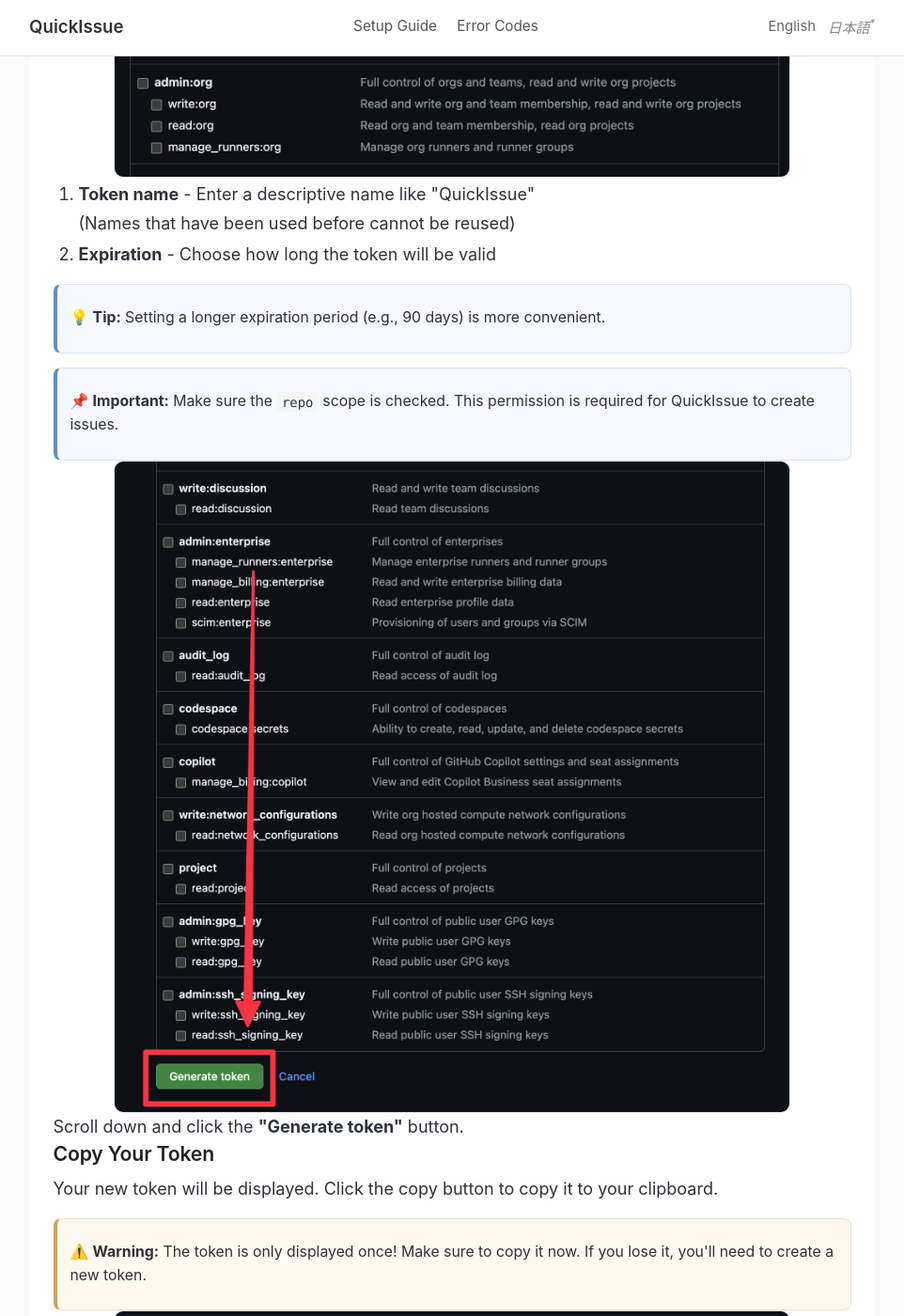
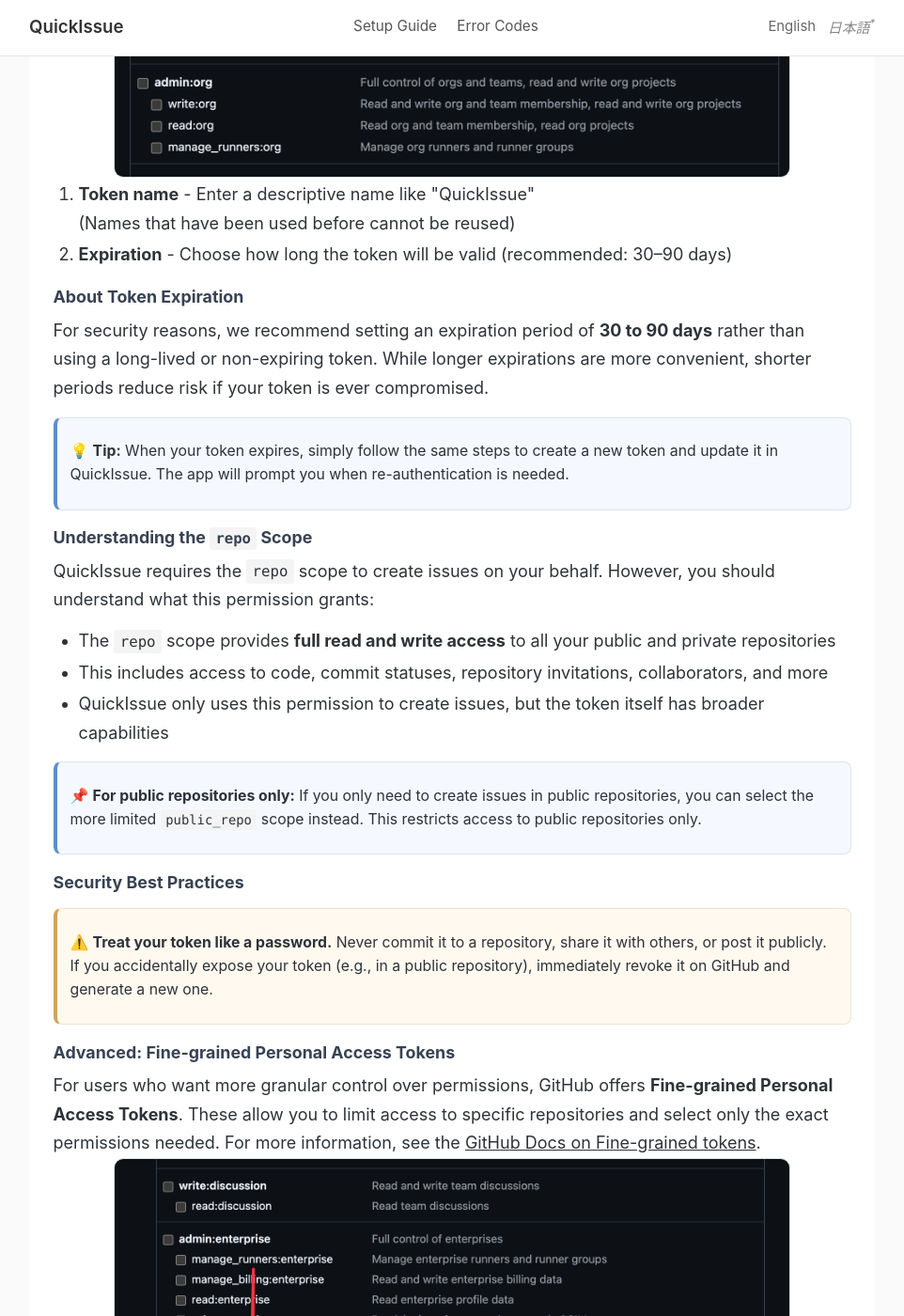
Before and after one commit to gdsxapps/quickissue-pages, a Jekyll site: the page built from docs/help/getting-started/index.html, in a window 1280 px wide and 1400 px high, scrolled down 6745 px. Shown: the whole window at 94% size, without its empty margins (159-1121 px from the left). Built offline with Jekyll 4.4.1, drawn with Linux system fonts in a browser that asks for light colours.

Commit message:
docs: GitHubトークンのセキュリティと権限スコープに関する説明を追加
- repo スコープの意味と注意事項を追加
- 有効期限のベストプラクティス（30-90日推奨）を追加
- トークンのセキュリティ注意事項を追加
- Fine-grained Personal Access Tokenへの言及を追加

```diff
--- a/docs/help/getting-started/index.html
+++ b/docs/help/getting-started/index.html
@@ -186,15 +186,48 @@
 			<ol type="1" class="numbered-list" start="1">
 				<li><strong>Token name</strong> - Enter a descriptive name like "QuickIssue"<br />(Names that have been
 					used before cannot be reused)</li>
-				<li><strong>Expiration</strong> - Choose how long the token will be valid</li>
+				<li><strong>Expiration</strong> - Choose how long the token will be valid (recommended: 30–90 days)</li>
 			</ol>
+
+			<h4 id="about-expiration">About Token Expiration</h4>
+			<p>For security reasons, we recommend setting an expiration period of <strong>30 to 90 days</strong> rather
+				than using a long-lived or non-expiring token. While longer expirations are more convenient, shorter
+				periods reduce risk if your token is ever compromised.</p>
 			<div class="tip-box">
-				<p>💡 <strong>Tip:</strong> Setting a longer expiration period (e.g., 90 days) is more convenient.</p>
+				<p>💡 <strong>Tip:</strong> When your token expires, simply follow the same steps to create a new token
+					and update it in QuickIssue. The app will prompt you when re-authentication is needed.</p>
 			</div>
+
+			<h4 id="about-repo-scope">Understanding the <code>repo</code> Scope</h4>
+			<p>QuickIssue requires the <code>repo</code> scope to create issues on your behalf. However, you should
+				understand what this permission grants:</p>
+			<ul>
+				<li>The <code>repo</code> scope provides <strong>full read and write access</strong> to all your public
+					and private repositories</li>
+				<li>This includes access to code, commit statuses, repository invitations, collaborators, and more</li>
+				<li>QuickIssue only uses this permission to create issues, but the token itself has broader capabilities
+				</li>
+			</ul>
 			<div class="tip-box">
-				<p>📌 <strong>Important:</strong> Make sure the <code>repo</code> scope is checked. This permission is
-					required for QuickIssue to create issues.</p>
+				<p>📌 <strong>For public repositories only:</strong> If you only need to create issues in public
+					repositories, you can select the more limited <code>public_repo</code> scope instead. This restricts
+					access to public repositories only.</p>
 			</div>
+
+			<h4 id="token-security">Security Best Practices</h4>
+			<div class="warning-box">
+				<p>⚠️ <strong>Treat your token like a password.</strong> Never commit it to a repository, share it with
+					others, or post it publicly. If you accidentally expose your token (e.g., in a public repository),
+					immediately revoke it on GitHub and generate a new one.</p>
+			</div>
+
+			<h4 id="fine-grained-tokens">Advanced: Fine-grained Personal Access Tokens</h4>
+			<p>For users who want more granular control over permissions, GitHub offers <strong>Fine-grained Personal
+					Access Tokens</strong>. These allow you to limit access to specific repositories and select only the
+				exact permissions needed. For more information, see the <a
+					href="https://docs.github.com/en/authentication/keeping-your-account-and-data-secure/managing-your-personal-access-tokens#creating-a-fine-grained-personal-access-token"
+					target="_blank">GitHub Docs on Fine-grained tokens</a>.</p>
+
 		</div>
 		<div style="display:contents" dir="ltr">
 			<figure id="3000e728-74eb-80ed-a8a6-e32c6b7ae43e" class="image">
```
